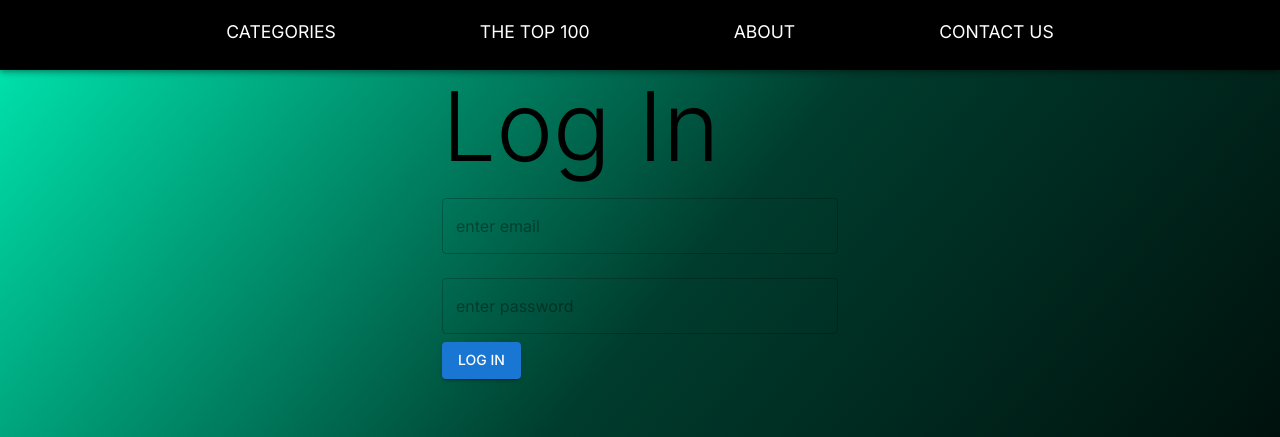
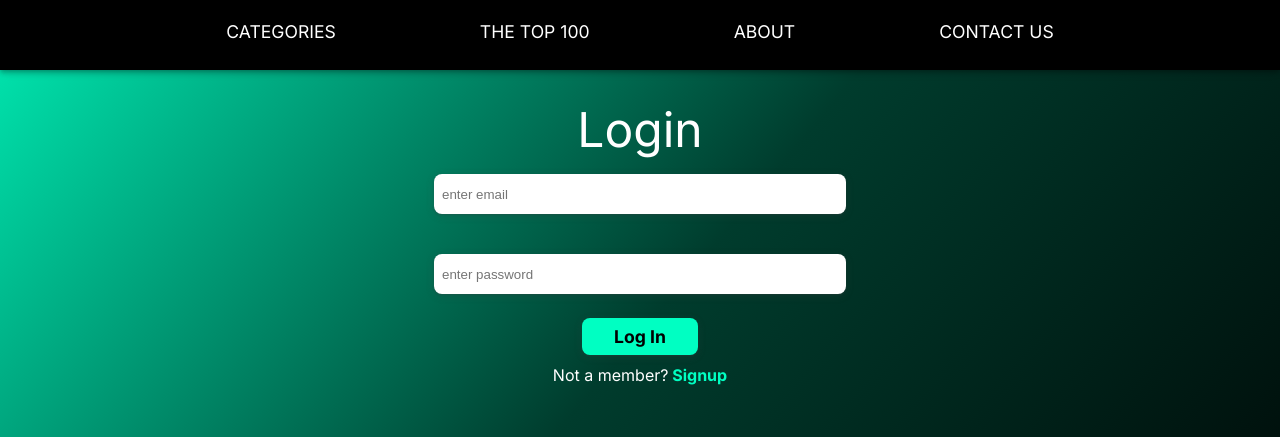
Before and after one commit to HackYourFuture-CPH/CINEMANIA, a React (Create React App) app in the folder packages/client/: page /auth in a window 1280 px wide. Shown: the part 121-558 px from the top of the page. Built offline with nearby package versions, Linux system fonts and the light colour scheme; no server answers.

Commit message:
added style to the login/signup form

```diff
--- a/packages/client/src/components/Auth/AuthForm.jsx
+++ b/packages/client/src/components/Auth/AuthForm.jsx
@@ -1,24 +1,25 @@
 /* eslint-disable no-console */
 import React, { useState } from 'react';
-import { TextField, Button, Typography, Container } from '@mui/material';
-import { useNavigate } from 'react-router-dom';
+import { Typography, Container } from '@mui/material';
+import { Link, useNavigate } from 'react-router-dom';
 import { auth } from '../../firebase';
 import {
   createUserWithEmailAndPassword,
   signInWithEmailAndPassword,
 } from 'firebase/auth';
+import styled from '@emotion/styled';
 
-export const AuthForm = ({ isSignIn }) => {
+export const AuthForm = () => {
   const [email, setEmail] = useState(null);
   const [password, setPassword] = useState(null);
-  const [isRegistered, setIsRegistered] = useState(null);
+  const [isRegistered, setIsRegistered] = useState(true);
 
   const navigate = useNavigate();
 
   const handleSubmit = (e) => {
     e.preventDefault();
 
-    if (isSignIn) {
+    if (isRegistered) {
       signInWithEmailAndPassword(auth, email, password)
         .then((userCredential) => {
           setIsRegistered(true);
@@ -38,31 +39,87 @@ export const AuthForm = ({ isSignIn }) => {
   };
 
   return (
-    <Container maxWidth="xs">
-      <Typography variant="h1">
-        {isSignIn ? 'Log In' : 'Create Account'}
+    <Container maxWidth="xs" sx={{ marginY: '2rem' }}>
+      <Typography variant="h3" textAlign="center" color="white">
+        {isRegistered ? 'Login' : 'Create Account'}
       </Typography>
-      <form onSubmit={handleSubmit}>
-        <TextField
+      <Form onSubmit={handleSubmit}>
+        <InputField
           type="email"
           placeholder="enter email"
           value={email}
           onChange={(e) => setEmail(e.target.value)}
-          fullWidth
-          margin="normal"
         />
-        <TextField
+        <InputField
           type="password"
           placeholder="enter password"
           value={password}
           onChange={(e) => setPassword(e.target.value)}
-          fullWidth
-          margin="normal"
         />
-        <Button type="submit" variant="contained" color="primary">
-          {isSignIn ? 'Log In' : 'Sign Up'}
-        </Button>
-      </form>
+        <Button type="submit">{isRegistered ? 'Log In' : 'Sign Up'}</Button>
+        <Typography>
+          Not a member?
+          <Link onClick={() => setIsRegistered(false)}> Signup</Link>
+        </Typography>
+        {/* TODO: Add Login link if it's on the sign up */}
+      </Form>
     </Container>
   );
 };
+
+const Form = styled.form`
+  display: flex;
+  flex-direction: column;
+  align-items: center;
+  justify-content: center;
+  gap: 0.5rem;
+  color: white;
+  a {
+    color: ${(props) => props.theme.palette.mainGreen};
+    font-weight: bold;
+    text-decoration: none;
+  }
+  a:hover {
+    color: ${(props) => props.theme.palette.hoverRed};
+  }
+`;
+
+const InputField = styled.input`
+  outline: none;
+  border: none;
+  width: 100%;
+  height: 2.5rem;
+  padding: 0 0.5rem;
+  border-radius: 0.5rem;
+  margin: 1rem;
+  background-color: white;
+  color: black;
+  box-shadow: rgba(60, 64, 67, 0.3) 0px 1px 2px 0px,
+    rgba(60, 64, 67, 0.15) 0px 2px 6px 2px;
+  &:hover {
+    outline: 0;
+    border: 0;
+  }
+  &:active {
+    border: ${(props) => props.theme.palette.mainGreen};
+  }
+`;
+
+const Button = styled.button`
+  background-color: ${(props) => props.theme.palette.mainGreen};
+  cursor: pointer;
+  border-radius: 0.5rem;
+  border: none;
+  padding: 0.5rem 2rem;
+  font-family: 'Inter', sans-serif;
+  font-weight: bold;
+  font-size: 1.1rem;
+  box-shadow: rgba(60, 64, 67, 0.3) 0px 1px 2px 0px,
+    rgba(60, 64, 67, 0.15) 0px 2px 6px 2px;
+  &:hover {
+    background-color: ${(props) => props.theme.palette.hoverRed};
+  }
+  &:active {
+    background-color: ${(props) => props.theme.palette.mainGreen};
+  }
+`;
--- a/packages/client/src/containers/Auth/AuthPage.jsx
+++ b/packages/client/src/containers/Auth/AuthPage.jsx
@@ -28,7 +28,7 @@ export const AuthPage = () => {
 
   return (
     <div>
-      <AuthForm isSignIn={true} />
+      <AuthForm />
     </div>
   );
 };
```
